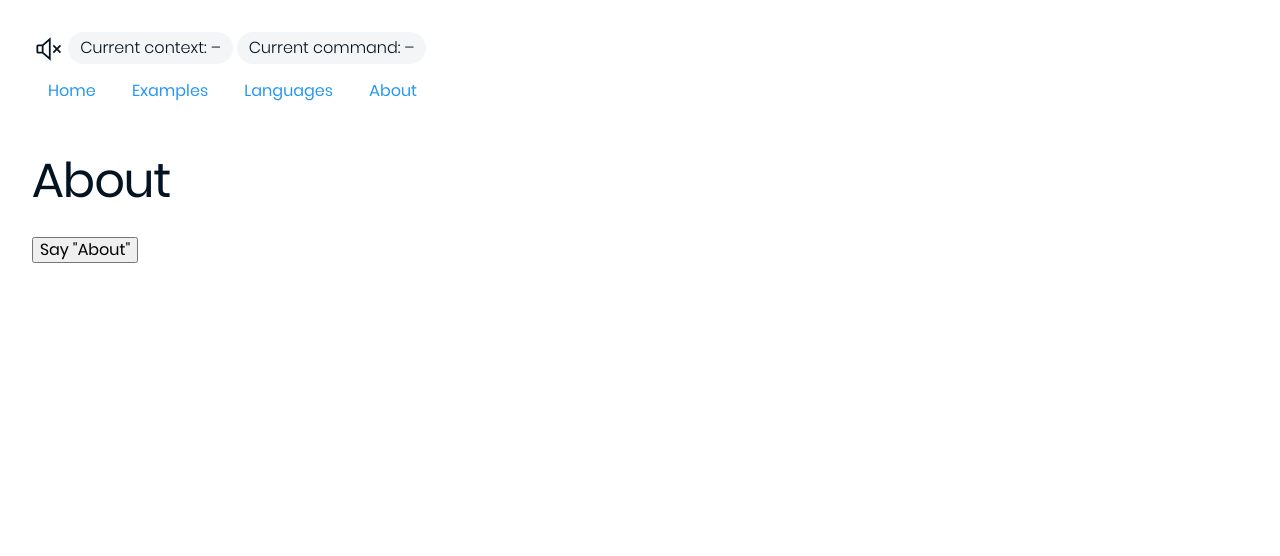
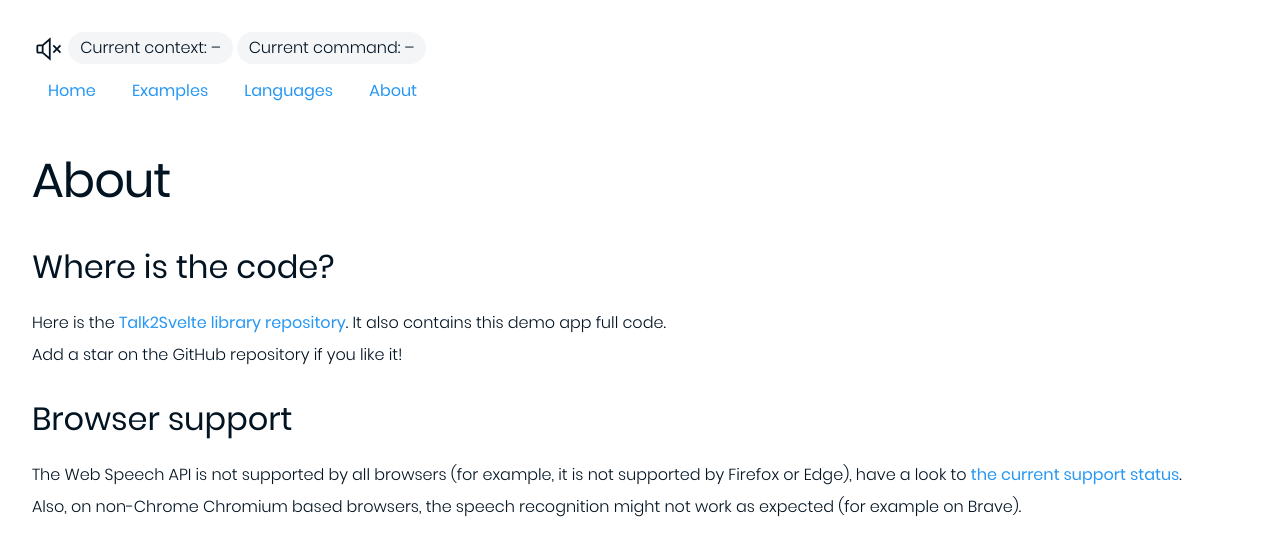
Before and after one commit to ebrehault/talk2svelte, a SvelteKit app: page /about in a window 1280 px wide. Shown: the top 556 px of the page. Built offline with nearby package versions, Linux system fonts and the light colour scheme.

Commit message:
fix About page

```diff
--- a/src/routes/about/+page.svelte
+++ b/src/routes/about/+page.svelte
@@ -1,7 +1,20 @@
-<script lang="ts">
-	import { speechCommand } from '$lib/execute';
-</script>
-
 <h1>About</h1>
 
-<button use:speechCommand={'about'}>Say "About"</button>
+<h2>Where is the code?</h2>
+<p>
+	Here is the <a href="https://github.com/ebrehault/talk2svelte">Talk2Svelte library repository</a>.
+	It also contains this demo app full code.
+</p>
+<p>Add a star on the GitHub repository if you like it!</p>
+
+<h2>Browser support</h2>
+<p>
+	The Web Speech API is not supported by all browsers (for example, it is not supported by Firefox
+	or Edge), have a look to <a href="https://caniuse.com/speech-recognition"
+		>the current support status</a
+	>.
+</p>
+<p>
+	Also, on non-Chrome Chromium based browsers, the speech recognition might not work as expected
+	(for example on Brave).
+</p>
```
